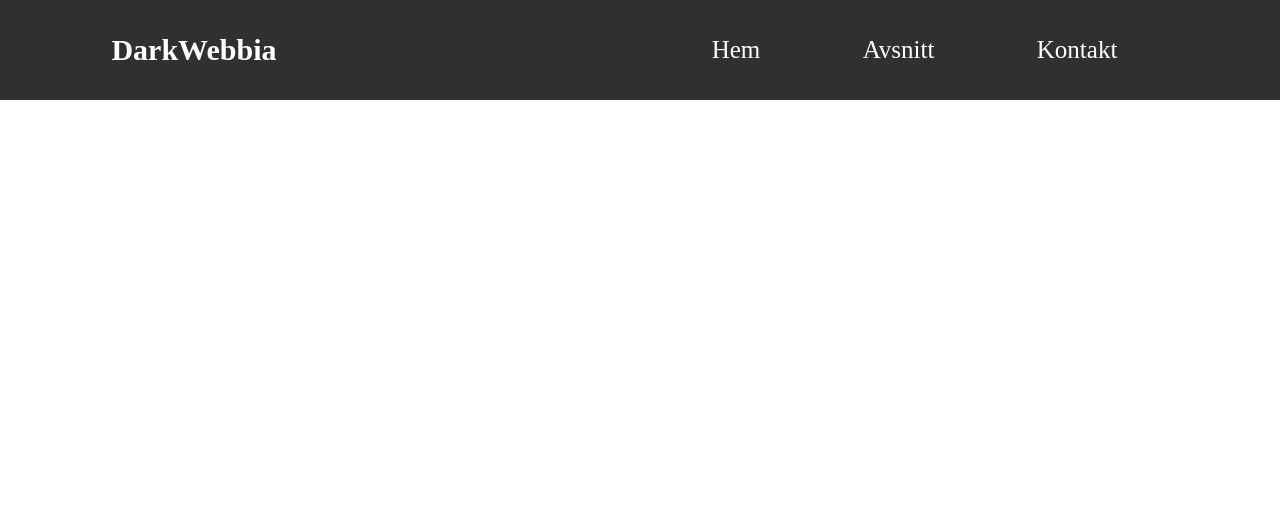
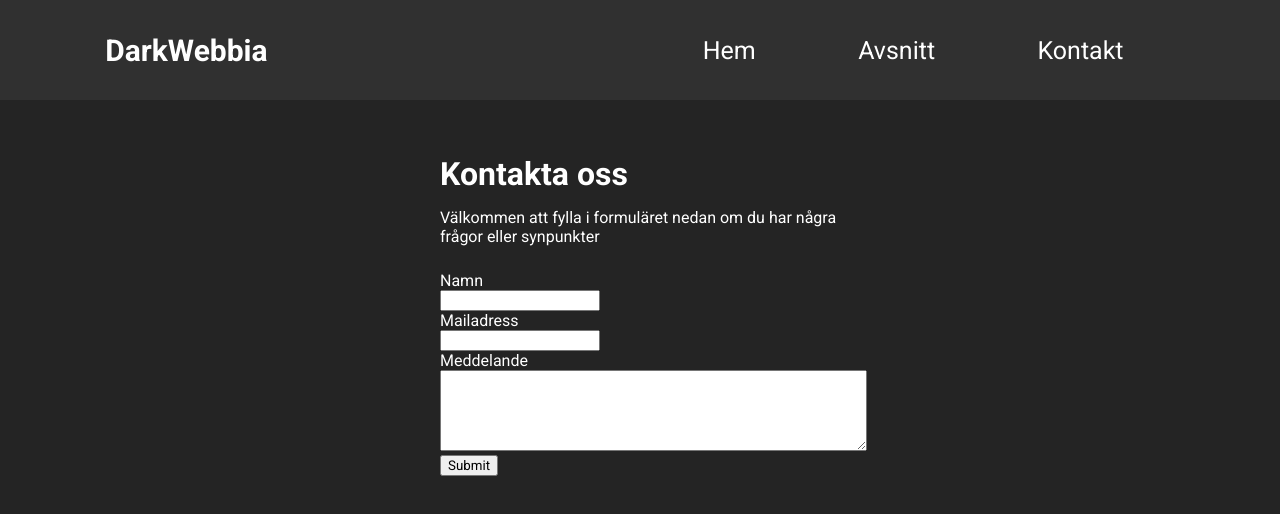
Before and after one commit to FredrikNoll/podcast, a plain HTML site: page Kontakt.html in a window 1280 px wide. Drawn offline with Linux system fonts and the light colour scheme.

Commit message:
sista lektion
kontaktformulär

```diff
--- a/Kontakt.html
+++ b/Kontakt.html
@@ -6,6 +6,10 @@
     <meta name="viewport" content="width=device-width, initial-scale=1.0">
     <title>DarkWebbia</title>
     <link rel="stylesheet" href="style.css">
+    <link rel="preconnect" href="https://fonts.googleapis.com">
+    <link rel="preconnect" href="https://fonts.gstatic.com" crossorigin>
+    <link href="https://fonts.googleapis.com/css2?family=Roboto:ital,wght@0,400;0,700;1,400&display=swap" rel="stylesheet">
+    <style> @import url('https://fonts.googleapis.com/css2?family=Roboto:ital,wght@0,400;0,700;1,400&display=swap'); </style>
 </head>
 <body>
     <div class="navbar">
@@ -14,5 +18,18 @@
         <a href="Avsnitt.html">Avsnitt</a>
         <a href="Kontakt.html">Kontakt</a>
     </div>
+    <div class="formsHolder">
+        <h1>Kontakta oss</h1>
+        <div class="contactDescription">Välkommen att fylla i formuläret nedan om du har några frågor eller synpunkter</div>
+        <form>
+            <label>Namn</label><br>
+            <input type="text"><br>
+            <label>Mailadress</label><br>
+            <input type="text"><br>
+            <label>Meddelande</label><br>
+            <textarea name="message" rows="5" cols="58"></textarea>
+            <input type="submit">
+        </form>
+    </div>
 </body>
 </html>
--- a/avsnitt.css
+++ b/avsnitt.css
@@ -1,5 +1,6 @@
 *{
     margin: 0;
+    font-family: 'Roboto', sans-serif;
 }
 
 body{
--- a/style.css
+++ b/style.css
@@ -1,6 +1,12 @@
 *{
     margin: 0;
+    font-family: 'Roboto', sans-serif;
 }
+
+body {
+    background-color: rgb(36, 36, 36);
+}
+
 
 .navbar{
     background-color: #303030;
@@ -50,3 +56,21 @@
     color: white;
     font-size: 30px;
 }
+
+.formsHolder {
+    margin: auto;
+    width: 400px;
+    color: white;
+    display: block;
+    margin-top: 55px;
+}
+
+.contactDescription {
+    margin-top: 15px;
+    margin-bottom: 25px;
+}
+
+input text {
+    margin-bottom: 10px;
+    width: 100%;
+}
```
Also changed, not shown: Avsnitt.html (+4 -0 lines), index.html (+6 -3 lines).
